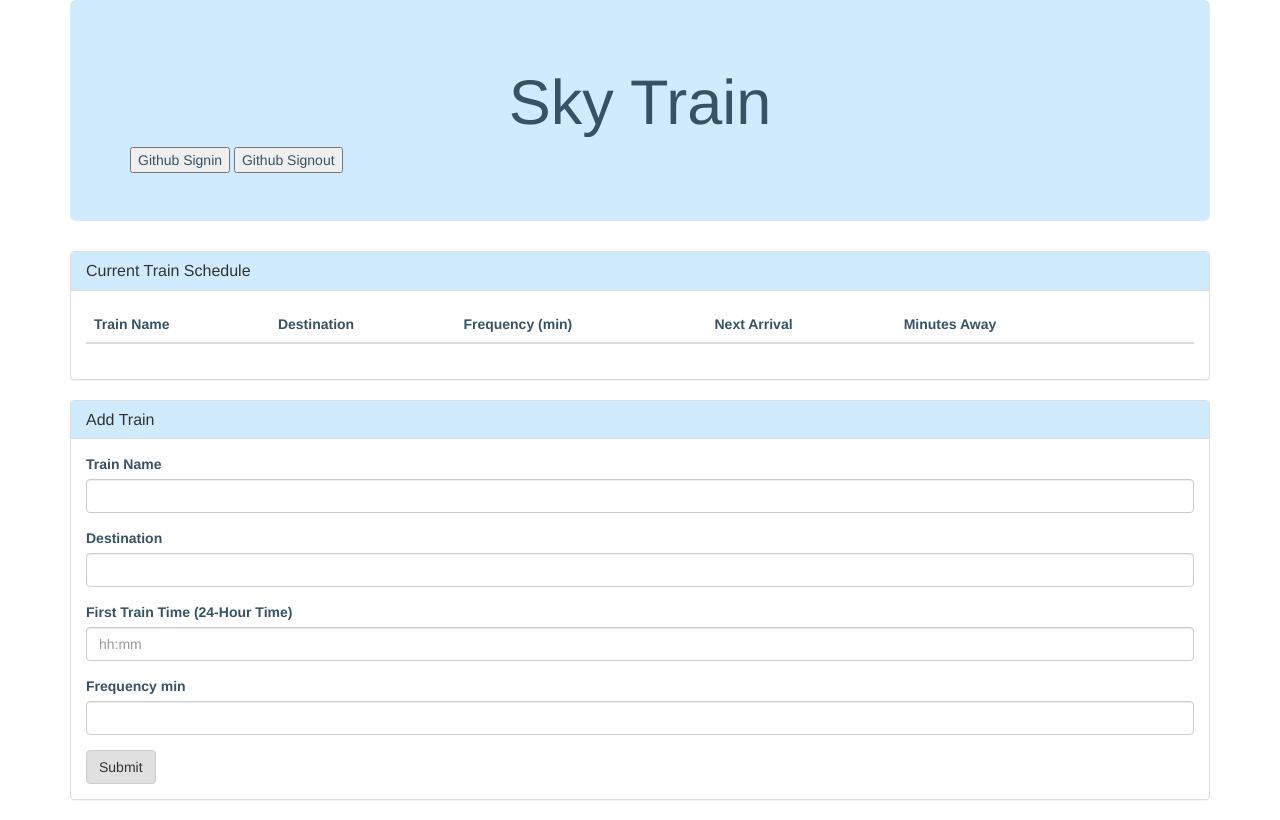
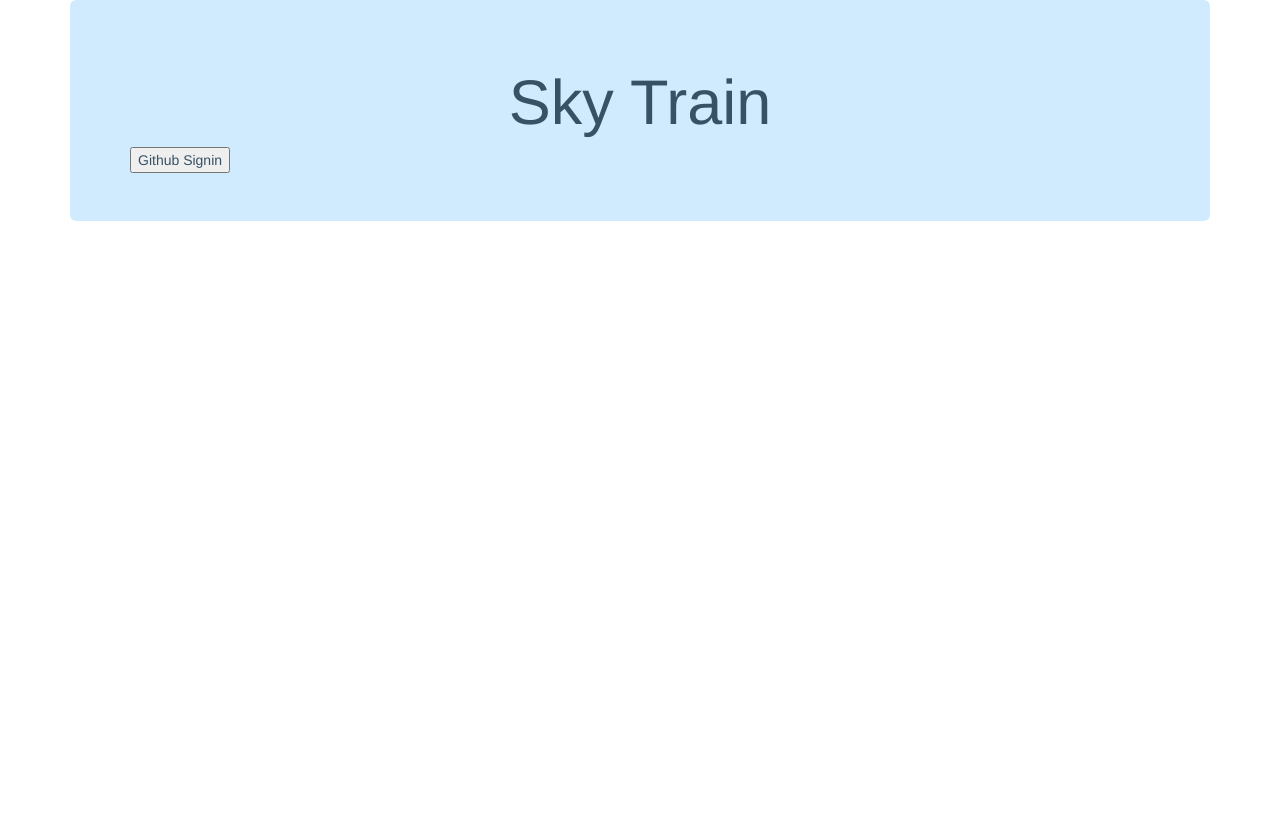
Before and after one commit to eleanormark/Train-Scheduler, a PHP site: page / in a window 1280 px wide. After the commit the page ends 221 px from the top, so only its background shows below. Run offline with PHP 8.4, Linux system fonts and the light colour scheme; lists and menus that the app fills with data are empty; some libraries are stand-ins or nearby versions.

Commit message:
add show/hide to github autth

```diff
--- a/assets/css/styles.css
+++ b/assets/css/styles.css
@@ -13,3 +13,7 @@
 .panel-heading{
 	background-color: #cfebfd !important;
 }
+
+.panel, .signOut {
+	display: none;
+}
--- a/assets/js/app.js
+++ b/assets/js/app.js
@@ -18,7 +18,8 @@ function githubSignin() {
    .then(function(result) {
       var token = result.credential.accessToken;
       var user = result.user;
-
+      $(".signOut, panel").show();
+      $( ".signIn" ).hide();
       console.log(token)
       console.log(user)
    }).catch(function(error) {
@@ -34,12 +35,13 @@ function githubSignout(){
    firebase.auth().signOut()
 
    .then(function() {
+      $(".signOut, panel").hide();
+      $( ".signIn" ).show();
       console.log('Signout successful!')
    }, function(error) {
       console.log('Signout failed')
    });
 }
-
 
 
 // train scheduler code
--- a/index.html
+++ b/index.html
@@ -19,8 +19,8 @@
   <div class="container">
     <div class="jumbotron">
       <h1 class="text-center">Sky Train</h1>
-      <button onclick = "githubSignin()">Github Signin</button>
-<button onclick = "githubSignout()">Github Signout</button>
+      <button class="signIn" onclick = "githubSignin()">Github Signin</button>
+      <button class="signOut" onclick = "githubSignout()">Github Signout</button>
     </div>
 
     <div class="panel panel-default">
```
